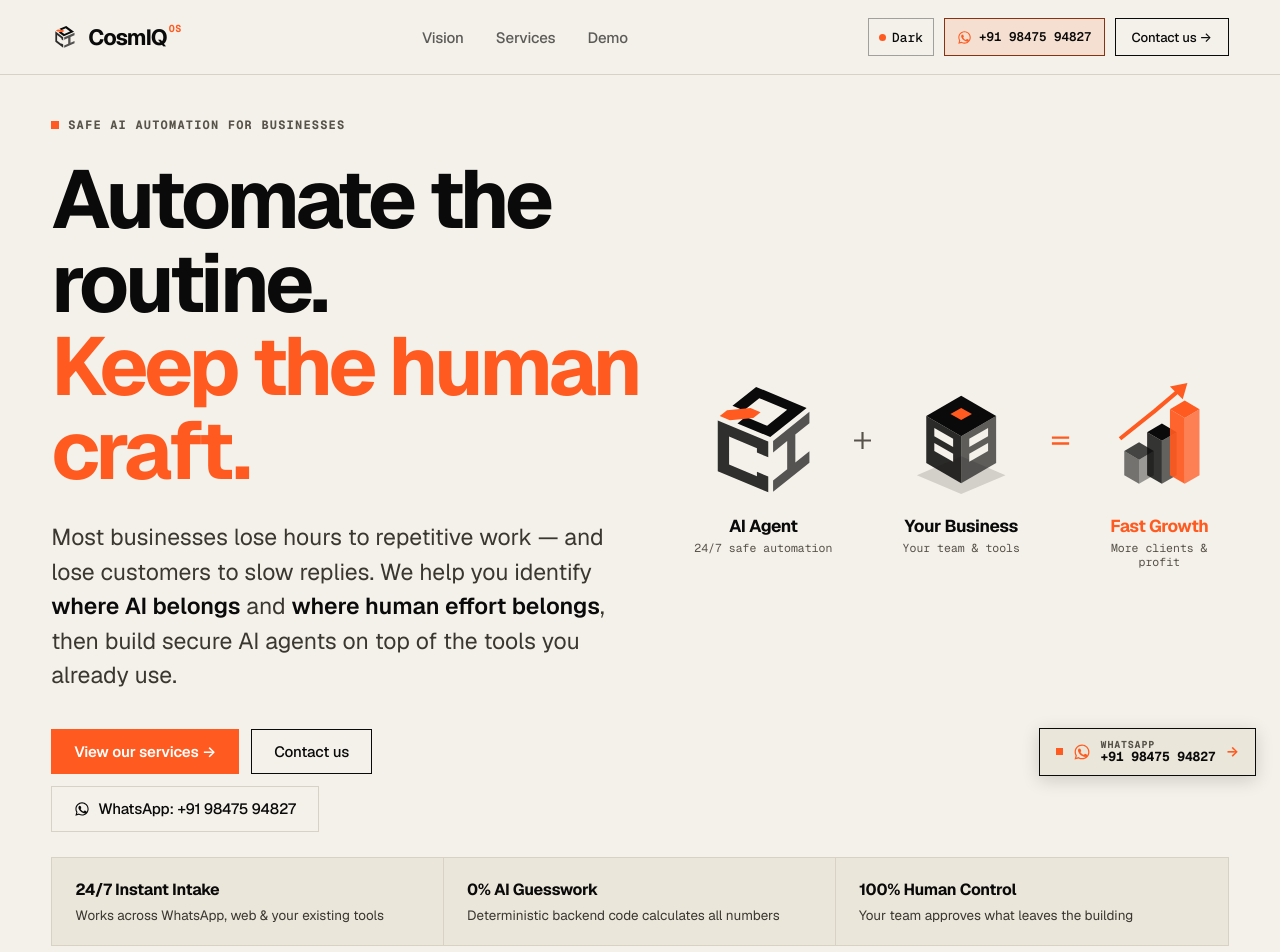
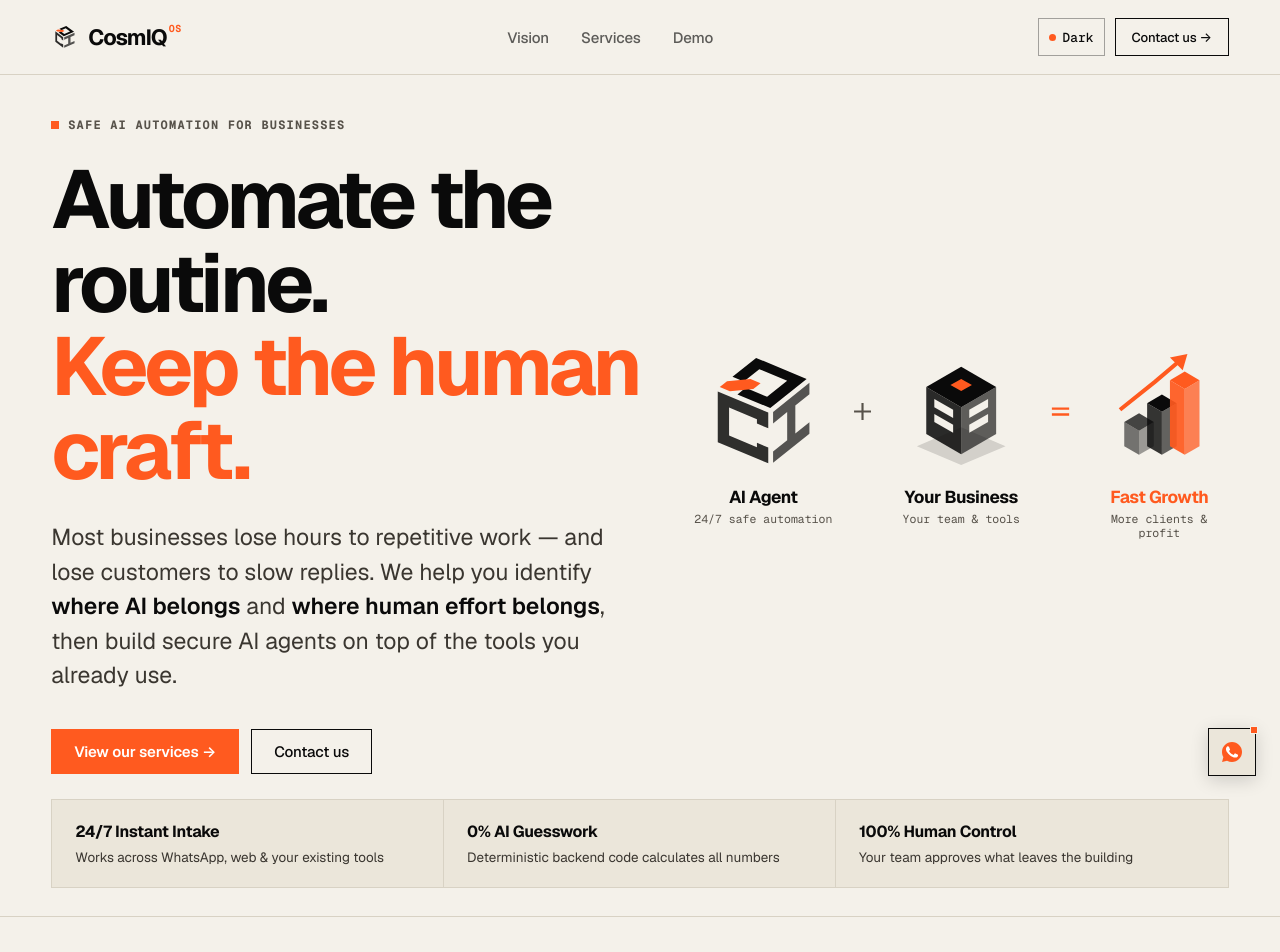
Before and after one commit to CosmIQ-OS/cosmiq-os-web, a Next.js app: page / in a window 1280 px wide. Shown: the top 952 px of the page. Built offline with nearby package versions, Linux system fonts and the light colour scheme.

Commit message:
refactor(whatsapp): improve WhatsApp vector icon, clean navbar, simplify floating button to square icon and remove extra CTA button

```diff
--- a/app/globals.css
+++ b/app/globals.css
@@ -273,39 +273,7 @@ main, footer { position: relative; z-index: 1; }
 .nav-end { display: flex; align-items: center; gap: 10px; flex-shrink: 0; }
 .nav-cta .short { display: none; }
 
-/* Navigation WhatsApp Direct Action */
-.nav-whatsapp {
-  display: inline-flex;
-  align-items: center;
-  gap: 7px;
-  font-family: var(--mono);
-  font-size: 12.5px;
-  font-weight: 600;
-  color: var(--nav-ink);
-  background: color-mix(in srgb, var(--accent-primary) 12%, transparent);
-  border: 1px solid color-mix(in srgb, var(--accent-primary) 50%, var(--nav-ink));
-  padding: 6px 12px;
-  min-height: 38px;
-  text-decoration: none;
-  white-space: nowrap;
-  border-radius: 0;
-  transition: all var(--trans, 0.2s ease);
-}
-.nav-whatsapp:hover {
-  background: var(--accent-primary);
-  border-color: var(--accent-primary);
-  color: #ffffff;
-}
-.nav-whatsapp .whatsapp-nav-icon {
-  color: var(--accent-primary);
-  flex-shrink: 0;
-  transition: color 0.2s ease;
-}
-.nav-whatsapp:hover .whatsapp-nav-icon {
-  color: #ffffff;
-}
-
-/* Floating WhatsApp Company Standard Badge */
+/* Floating WhatsApp Company Standard Square Action (48x48px, 0px radius) */
 .whatsapp-float-container {
   position: fixed;
   bottom: 24px;
@@ -313,12 +281,13 @@ main, footer { position: relative; z-index: 1; }
   z-index: 999;
 }
 .whatsapp-float-btn {
+  width: 48px;
+  height: 48px;
   display: inline-flex;
   align-items: center;
-  gap: 10px;
-  padding: 10px 16px;
+  justify-content: center;
+  position: relative;
   background: var(--bg-surface);
-  color: var(--text-primary);
   border: 1px solid var(--border-strong);
   border-radius: 0;
   text-decoration: none;
@@ -333,9 +302,13 @@ main, footer { position: relative; z-index: 1; }
   background: var(--bg-elevated);
 }
 .whatsapp-float-beacon {
-  width: 7px;
-  height: 7px;
+  position: absolute;
+  top: -3px;
+  right: -3px;
+  width: 8px;
+  height: 8px;
   background: var(--accent-primary);
+  border: 1.5px solid var(--bg-canvas);
   border-radius: 0;
   flex-shrink: 0;
   animation: pulse-beacon 2s infinite ease-in-out;
@@ -345,37 +318,11 @@ main, footer { position: relative; z-index: 1; }
   50% { opacity: 0.35; transform: scale(0.85); }
 }
 .whatsapp-float-icon {
-  color: var(--accent-primary);
   flex-shrink: 0;
-}
-.whatsapp-float-text {
-  display: flex;
-  flex-direction: column;
-  line-height: 1.15;
-}
-.whatsapp-float-label {
-  font-family: var(--mono);
-  font-size: 10px;
-  font-weight: 700;
-  text-transform: uppercase;
-  letter-spacing: 0.08em;
-  color: var(--text-muted);
-}
-.whatsapp-float-number {
-  font-family: var(--mono);
-  font-size: 13px;
-  font-weight: 700;
-  color: var(--text-primary);
-  letter-spacing: -0.01em;
-}
-.whatsapp-float-arrow {
-  color: var(--accent-primary);
-  font-size: 14px;
-  font-weight: 700;
   transition: transform 0.2s ease;
 }
-.whatsapp-float-btn:hover .whatsapp-float-arrow {
-  transform: translateX(3px);
+.whatsapp-float-btn:hover .whatsapp-float-icon {
+  transform: scale(1.08);
 }
 
 @media (max-width: 768px) {
@@ -383,23 +330,9 @@ main, footer { position: relative; z-index: 1; }
     bottom: 16px;
     right: 16px;
   }
-  .whatsapp-float-label {
-    display: none;
-  }
   .whatsapp-float-btn {
-    padding: 8px 12px;
-  }
-  .whatsapp-float-number {
-    font-size: 12px;
-  }
-}
-
-@media (max-width: 520px) {
-  .nav-whatsapp .nav-whatsapp-num {
-    display: none;
-  }
-  .nav-whatsapp {
-    padding: 6px 9px;
+    width: 44px;
+    height: 44px;
   }
 }
 
--- a/app/layout.tsx
+++ b/app/layout.tsx
@@ -77,17 +77,6 @@ try {
             </nav>
             <div className="nav-end">
               <ThemeToggle />
-              <a
-                href="https://wa.me/919847594827"
-                target="_blank"
-                rel="noopener noreferrer"
-                className="nav-whatsapp"
-                aria-label="Direct WhatsApp chat: +91 98475 94827"
-                title="Direct WhatsApp chat: +91 98475 94827"
-              >
-                <WhatsAppIcon size={15} className="whatsapp-nav-icon" />
-                <span className="nav-whatsapp-num">+91 98475 94827</span>
-              </a>
               <Link href="/contact" className="btn btn-sm nav-cta">
                 <span className="long">Contact us →</span>
                 <span className="short">Contact</span>
--- a/app/page.tsx
+++ b/app/page.tsx
@@ -1,6 +1,5 @@
 import Link from "next/link";
 import GrowthDiagram from "@/components/GrowthDiagram";
-import WhatsAppIcon from "@/components/WhatsAppIcon";
 import { SECURITY_PILLARS, VISION_BOUNDARY } from "@/lib/services";
 
 export default function Home() {
@@ -34,17 +33,6 @@ export default function Home() {
                 <Link className="btn" href="/contact">
                   Contact us
                 </Link>
-                <a
-                  className="btn ghost"
-                  href="https://wa.me/919847594827"
-                  target="_blank"
-                  rel="noopener noreferrer"
-                  aria-label="Chat with CosmIQ OS on WhatsApp"
-                  style={{ display: "inline-flex", alignItems: "center", gap: 8 }}
-                >
-                  <WhatsAppIcon size={16} />
-                  <span>WhatsApp: +91 98475 94827</span>
-                </a>
               </div>
             </div>
 
@@ -148,17 +136,6 @@ export default function Home() {
             <Link className="btn" href="/contact">
               Contact us
             </Link>
-            <a
-              className="btn ghost"
-              href="https://wa.me/919847594827"
-              target="_blank"
-              rel="noopener noreferrer"
-              aria-label="Chat with CosmIQ OS on WhatsApp"
-              style={{ display: "inline-flex", alignItems: "center", gap: 8 }}
-            >
-              <WhatsAppIcon size={16} />
-              <span>WhatsApp: +91 98475 94827</span>
-            </a>
           </div>
         </div>
       </section>
--- a/components/WhatsAppFloatingWidget.tsx
+++ b/components/WhatsAppFloatingWidget.tsx
@@ -4,21 +4,17 @@ import WhatsAppIcon from "./WhatsAppIcon";
 
 export default function WhatsAppFloatingWidget() {
   return (
-    <aside aria-label="Direct WhatsApp contact" className="whatsapp-float-container">
+    <aside aria-label="Direct WhatsApp chat" className="whatsapp-float-container">
       <a
         href="https://wa.me/919847594827"
         target="_blank"
         rel="noopener noreferrer"
         className="whatsapp-float-btn"
-        aria-label="Direct chat with CosmIQ OS on WhatsApp (+91 98475 94827)"
+        aria-label="Chat with CosmIQ OS on WhatsApp"
+        title="Chat on WhatsApp"
       >
         <span className="whatsapp-float-beacon" aria-hidden="true" />
-        <WhatsAppIcon size={18} className="whatsapp-float-icon" />
-        <span className="whatsapp-float-text">
-          <span className="whatsapp-float-label">WhatsApp</span>
-          <span className="whatsapp-float-number">+91 98475 94827</span>
-        </span>
-        <span className="whatsapp-float-arrow" aria-hidden="true">→</span>
+        <WhatsAppIcon size={24} className="whatsapp-float-icon" />
       </a>
     </aside>
   );
--- a/components/WhatsAppIcon.tsx
+++ b/components/WhatsAppIcon.tsx
@@ -3,20 +3,37 @@ import React from "react";
 interface WhatsAppIconProps {
   size?: number;
   className?: string;
+  badgeColor?: string;
+  phoneColor?: string;
 }
 
-export default function WhatsAppIcon({ size = 18, className = "" }: WhatsAppIconProps) {
+export default function WhatsAppIcon({
+  size = 22,
+  className = "",
+  badgeColor = "var(--accent-primary, #ff5a1f)",
+  phoneColor = "#ffffff",
+}: WhatsAppIconProps) {
   return (
     <svg
       width={size}
       height={size}
       viewBox="0 0 24 24"
-      fill="currentColor"
+      fill="none"
+      xmlns="http://www.w3.org/2000/svg"
       className={className}
       aria-hidden="true"
-      style={{ display: "inline-block", verticalAlign: "middle" }}
+      style={{ display: "inline-block", verticalAlign: "middle", flexShrink: 0 }}
     >
-      <path d="M12.04 2C6.58 2 2.13 6.45 2.13 11.91c0 1.75.46 3.45 1.32 4.95L2.05 22l5.25-1.38c1.45.79 3.08 1.21 4.74 1.21 5.46 0 9.91-4.45 9.91-9.91 0-2.65-1.03-5.14-2.9-7.01A9.816 9.816 0 0 0 12.04 2m.01 1.67c2.2 0 4.26.86 5.82 2.42a8.225 8.225 0 0 1 2.41 5.83c0 4.54-3.7 8.24-8.24 8.24-1.48 0-2.93-.4-4.2-1.15l-.3-.18-3.12.82.83-3.04-.2-.31a8.19 8.19 0 0 1-1.26-4.38c0-4.54 3.7-8.24 8.24-8.24m-3.53 3.63c-.19 0-.52.07-.79.37-.27.3-1.04 1.02-1.04 2.48 0 1.47 1.07 2.89 1.21 3.09.15.2 2.1 3.2 5.09 4.49.71.31 1.27.49 1.7.63.72.23 1.37.2 1.88.12.58-.09 1.77-.72 2.02-1.42.25-.7.25-1.3.17-1.42-.07-.13-.26-.2-.55-.35-.29-.15-1.72-.85-1.99-.95-.27-.1-.46-.15-.65.15-.2.29-.76.95-.93 1.15-.17.19-.34.22-.63.07-.29-.15-1.22-.45-2.33-1.44-.86-.77-1.45-1.72-1.62-2.01-.17-.29-.02-.45.13-.59.13-.13.29-.34.44-.51.15-.17.2-.29.3-.49.1-.19.05-.36-.02-.51-.08-.15-.65-1.57-.89-2.15-.24-.58-.48-.5-.66-.51l-.56-.01Z" />
+      {/* Authentic WhatsApp Speech Bubble */}
+      <path
+        d="M12.004 2C6.48 2 2 6.48 2 12.004c0 1.84.5 3.56 1.38 5.04L2.06 21.94l4.98-1.31a9.96 9.96 0 0 0 4.964 1.374c5.524 0 10.004-4.48 10.004-10.004C22.008 6.48 17.528 2 12.004 2z"
+        fill={badgeColor}
+      />
+      {/* Authentic Crisp Proportioned Telephone Handset */}
+      <path
+        d="M17.472 14.382c-.298-.149-1.764-.87-2.037-.97-.273-.099-.472-.149-.671.149-.199.298-.77.97-.944 1.169-.174.199-.348.224-.646.075-.298-.149-1.26-.464-2.4-1.482-.888-.792-1.488-1.77-1.662-2.068-.174-.298-.018-.46.13-.608.134-.134.298-.348.447-.522.149-.174.199-.298.298-.497.099-.199.05-.373-.025-.522-.075-.149-.671-1.616-.92-2.213-.242-.58-.487-.502-.671-.511l-.572-.01c-.199 0-.522.075-.795.373-.273.298-1.043 1.019-1.043 2.486s1.068 2.883 1.217 3.082c.149.199 2.102 3.209 5.093 4.498.711.307 1.266.49 1.699.627.714.227 1.363.195 1.877.118.573-.086 1.764-.72 2.012-1.416.248-.696.248-1.292.174-1.416-.075-.124-.273-.199-.571-.348z"
+        fill={phoneColor}
+      />
     </svg>
   );
 }
```
Also changed, not shown: app/demo/page.tsx (+1 -14 lines).
